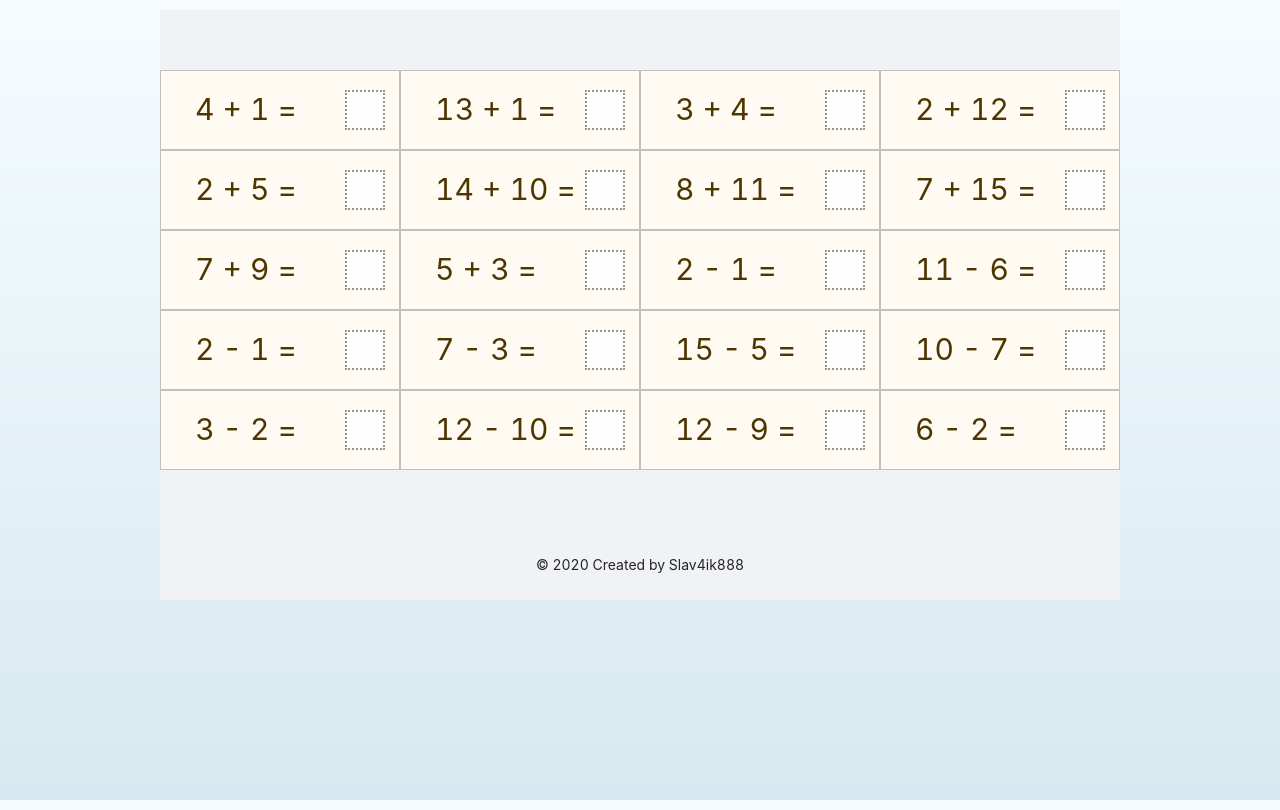
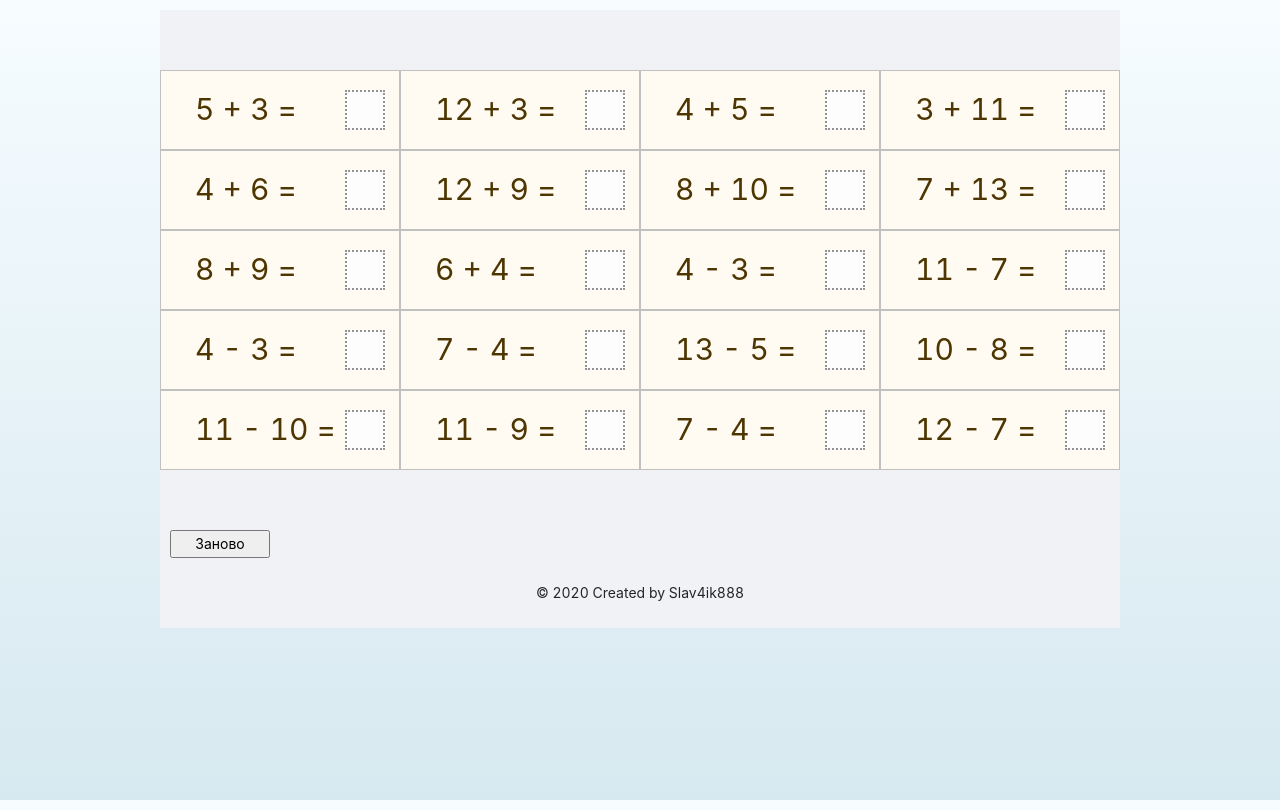
Before and after one commit to Slav4ik888/arina-tasks, a React (Create React App) app: page / in a window 1280 px wide. Both pictures are taken after a click on the input "Создать". Built offline with nearby package versions, Linux system fonts and the light colour scheme.

Commit message:
Вынес компонент Task2Arg и начал создавать функцию в 2 действия

```diff
--- a/src/App.js
+++ b/src/App.js
@@ -2,7 +2,7 @@ import React, { Component } from 'react';
 import s from './App.module.css';
 import cl from 'classnames';
 
-import Tasks from './pages/Tasks';
+import Tasks from './pages/Tasks/tasks.jsx';
 
 import { Spin, Layout } from 'antd';
 
--- /dev/null
+++ b/src/components/Task2Arg/task-2-arg.jsx
@@ -0,0 +1,19 @@
+import React from 'react';
+import s from './task-2-arg.module.css';
+
+// Карточка для примера из 2х чисел
+const Task2Arg = ({ a, b, type }) => {
+	const task = `${a} ${type} ${b} = `;
+
+	return (
+			<div className={s.card}>
+					<div className={s.task}>
+							{task}
+					</div>
+					<div className={s.result}></div>
+			</div>
+	);
+}
+
+
+export default Task2Arg;
--- /dev/null
+++ b/src/components/Task2Arg/task-2-arg.module.css
@@ -0,0 +1,26 @@
+.card {
+    display: flex;
+    flex-wrap: wrap;
+    align-items: center;
+    justify-content: center;
+    width: 240px;
+    height: 80px;
+    background-color: #fffbf2;
+    border: 1px solid rgb(192, 192, 192);
+
+}
+.task {
+    color:  #4d3601;
+    font-size: 30px;
+    width: 170px;
+    padding-left: 20px;
+}
+
+.result{
+    width: 40px;
+    height: 40px;
+    padding-right: 20px;
+
+    background-color: #fdfdfd;
+    border: 2px dotted rgb(146, 146, 146);
+}
--- a/src/pages/Tasks/index.js
+++ b/src/pages/Tasks/tasks.jsx
@@ -1,21 +1,10 @@
 import React from 'react';
-import s from './Tasks.module.css';
+import s from './tasks.module.css';
+import Task2Arg from '../../components/Task2Arg/task-2-arg.jsx';
+
+
 // import cl from 'classnames';
 
-// Карточка для примера
-const Task = ({ a, b, type }) => {
-    const task = `${a} ${type} ${b} = `;
-
-    return (
-        <div className={s.card}>
-            <div className={s.task}>
-                {task}
-            </div>
-            <div className={s.result}></div>
-        </div>
-    );
-
-}
 
 // Рендер карточек
 const ShowTasks = ({ plusTasks, minusTasks }) => {
@@ -23,10 +12,10 @@ const ShowTasks = ({ plusTasks, minusTasks }) => {
         <div className={s.section}>
             <div className={s.root}>
                     {plusTasks.map( ({ a, b } , index) => (
-                            <Task a={a} b={b} type={'+'} key={index}/>
+                            <Task2Arg a={a} b={b} type={'+'} key={index}/>
                         ))}
                     {minusTasks.map( ({ a, b } , index) => (
-                            <Task a={a} b={b} type={'-'}key={index}/>
+                            <Task2Arg a={a} b={b} type={'-'}key={index}/>
                         ))}
             </div>
         </div>
@@ -37,12 +26,17 @@ class ShowForm extends React.PureComponent {
 
     state = {
         qualPlusTasks: 10,  // Кол-во примеров сложения
-        minPlus: 1,        // От
-        maxPlus: 15,        // До
+        minPlus: 3,        // От
+        maxPlus: 13,        // До
 
         qualMinusTasks: 10, // Кол-во примеров сложения
-        minMinus: 1,       // От
-        maxMinus: 15,       // До
+        minMinus: 3,       // От
+        maxMinus: 13,       // До
+
+        qualMultyTasks: 10, // Кол-во примеров сложения
+        minMulty: 3,       // От
+        maxMulty: 8,       // До
+
     }
 
     // СЛОЖЕНИЕ
@@ -142,6 +136,23 @@ class ShowForm extends React.PureComponent {
                                 onChange={this.changeMaxMinus} />
                         </label>
 
+                        <div className={s.title}>Задачи в 2 действия</div>
+                        <label>Сколько создать
+                            <input type="number"  className={s.inputMaxMin}
+                                value={this.state.qualMinusTasks}
+                                onChange={this.changeQualMulty} />
+                        </label>
+                        <label>Числа от
+                            <input type="number"  className={s.inputMaxMin}
+                                value={this.state.minMulty}
+                                onChange={this.changeMinMulty} />
+                        </label>
+                        <label>До
+                            <input type="number" className={s.inputMaxMin}
+                                value={this.state.maxMulty}
+                                onChange={this.changeMaxMulty} />
+                        </label>
+
                         <input type="submit" value="Создать" className={s.input}/>
                     </form>
                 </div>
@@ -177,8 +188,9 @@ class Tasks extends React.PureComponent {
 
         return (
             <>
-                { isDone ? <ShowForm callback={this.handleTasks}/> : '' }
-                { isTasks ? <ShowTasks plusTasks={plusTasks} minusTasks={minusTasks} /> : ''}
+                { isDone && <ShowForm callback={this.handleTasks}/> }
+                { isTasks && <ShowTasks plusTasks={plusTasks} minusTasks={minusTasks} /> }
+                { isTasks && <input type="button" onClick={() => this.setState({isDone: true, isTasks: false,})} value="Заново" className={s.input}/> }
 
             </>
         )
```
